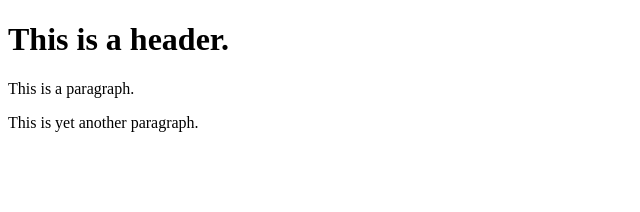
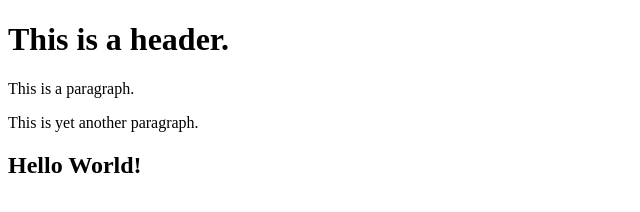
Before and after one commit to abzilly/git-test, a website: page index.html in a window 1280 px wide. Shown: the whole page, without its empty margins (0-640 px from the left). Drawn offline with Linux system fonts and the light colour scheme.

Commit message:
Using NPM

```diff
--- a/index.html
+++ b/index.html
@@ -3,5 +3,6 @@
     <h1>This is a header. </h1>
     <p>This is a paragraph.</p>
     <p>This is yet another paragraph.</p>
+    <h2>Hello World!</h2>
 </body>
 </html>
```
Also changed, not shown: package.json (added, +24 -0 lines), 2 other files.
